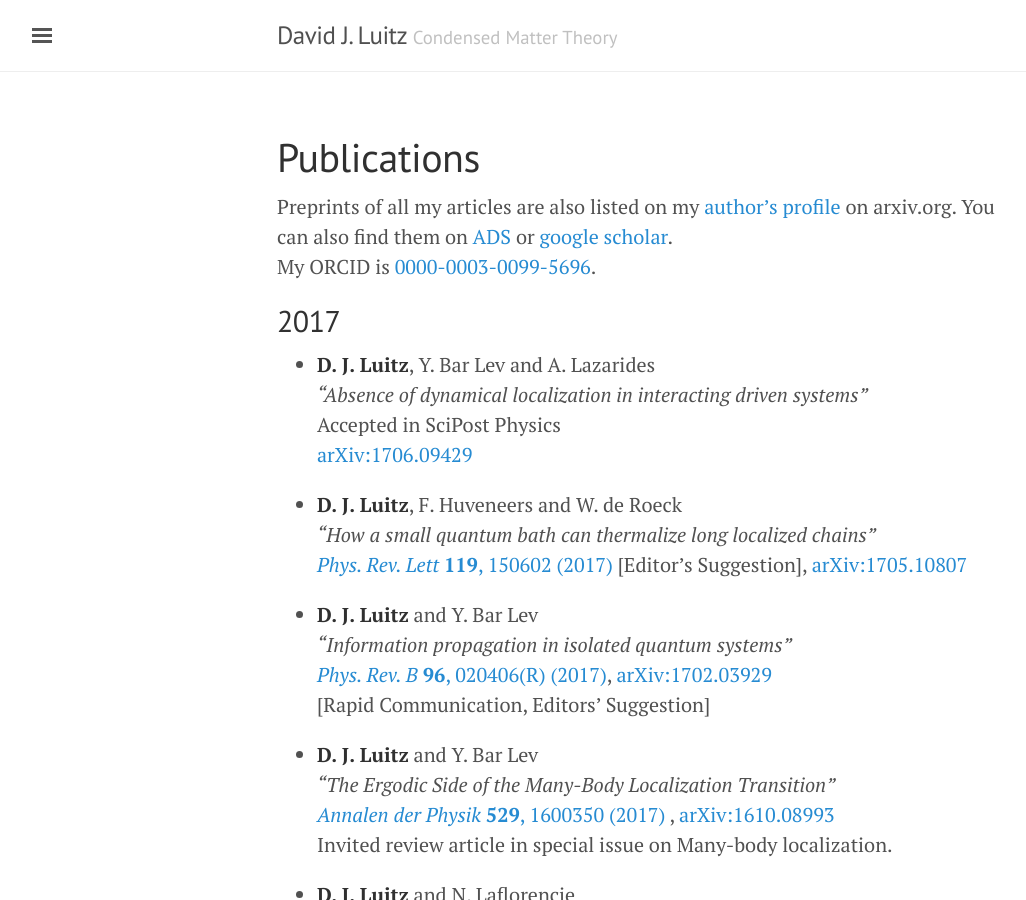
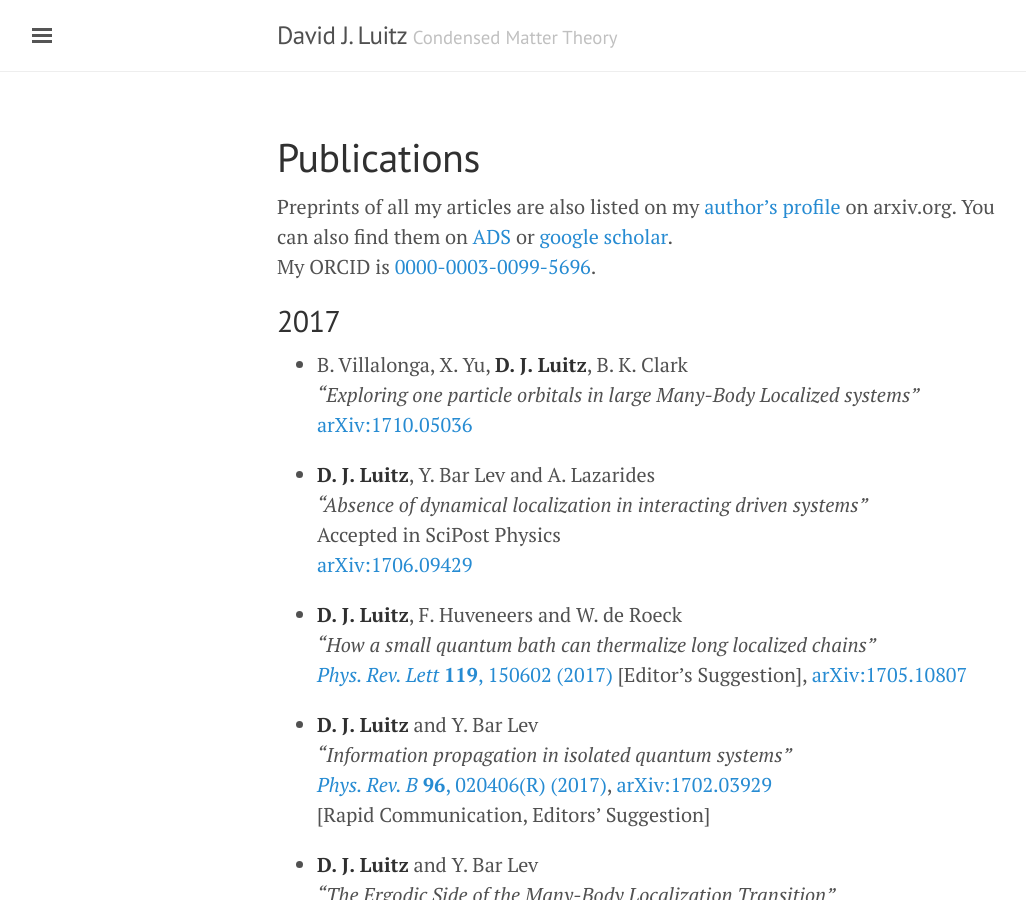
Before and after one commit to dluitz/dluitz.github.io, a Jekyll site: the page built from publications.md, in a window 1280 px wide and 900 px high. Shown: the whole window, without its empty margins (3-1029 px from the left). Built offline with Jekyll 4.4.1, drawn with Linux system fonts in a browser that asks for light colours.

Commit message:
[publist] update

```diff
--- a/publications.md
+++ b/publications.md
@@ -8,6 +8,11 @@ My ORCID is [0000-0003-0099-5696](https://orcid.org/0000-0003-0099-5696).
 
 2017
 ----
+
++ B. Villalonga, X. Yu, **D. J. Luitz**, B. K. Clark
+*"Exploring one particle orbitals in large Many-Body Localized systems"*
+[arXiv:1710.05036](https://arxiv.org/abs/1710.05036)
+
 
 + **D. J. Luitz**, Y. Bar Lev and A. Lazarides
 *"Absence of dynamical localization in interacting driven systems"*
```
